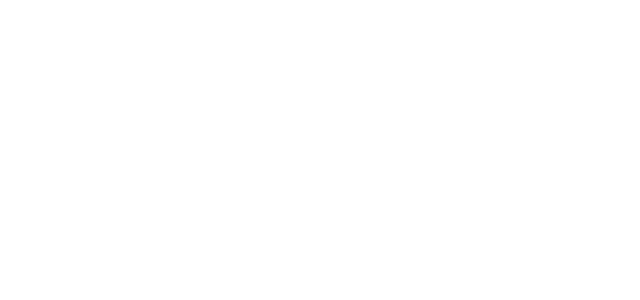
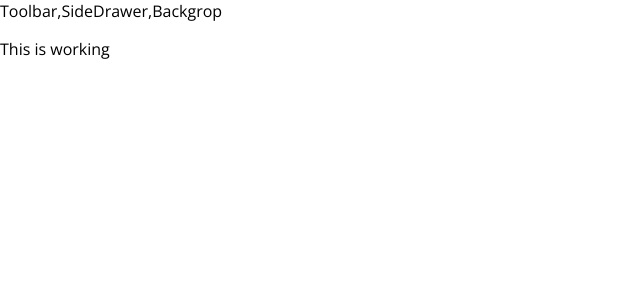
Before and after one commit to ChanakaR/burger-builder, a React app: page / in a window 1280 px wide. Shown: the top 300 px of the page, without its empty margins (0-640 px from the left). Built offline with nearby package versions, Linux system fonts and the light colour scheme.

Commit message:
added Aux wrapper

```diff
--- a/src/App.js
+++ b/src/App.js
@@ -1,10 +1,13 @@
 import React, { Component } from 'react';
+import Layout from './components/Layout/Layout';
 
 class App extends Component {
   render() {
     return (
       <div>
-
+        <Layout>
+          <p>This is working</p>
+        </Layout>
       </div>
     );
   }
--- a/src/components/Layout/Layout.js
+++ b/src/components/Layout/Layout.js
@@ -1,10 +1,13 @@
 import React from 'react';
+import Aux from '../../hoc/Aux'
 
 const layout = (props) => (
-    <div>
+    <Aux>
         <div>Toolbar,SideDrawer,Backgrop</div>
         <main>
-        {props.children}
+            {props.children}
         </main>
-    </div>
+    </Aux>
 );
+
+export default layout;
--- /dev/null
+++ b/src/hoc/Aux.js
@@ -0,0 +1,3 @@
+const aux = props => props.children;
+
+export default aux;
--- a/src/index.css
+++ b/src/index.css
@@ -1,5 +1,5 @@
 body {
   margin: 0;
   padding: 0;
-  font-family: sans-serif;
+  font-family: "Open Sans", sans-serif;
 }
```
